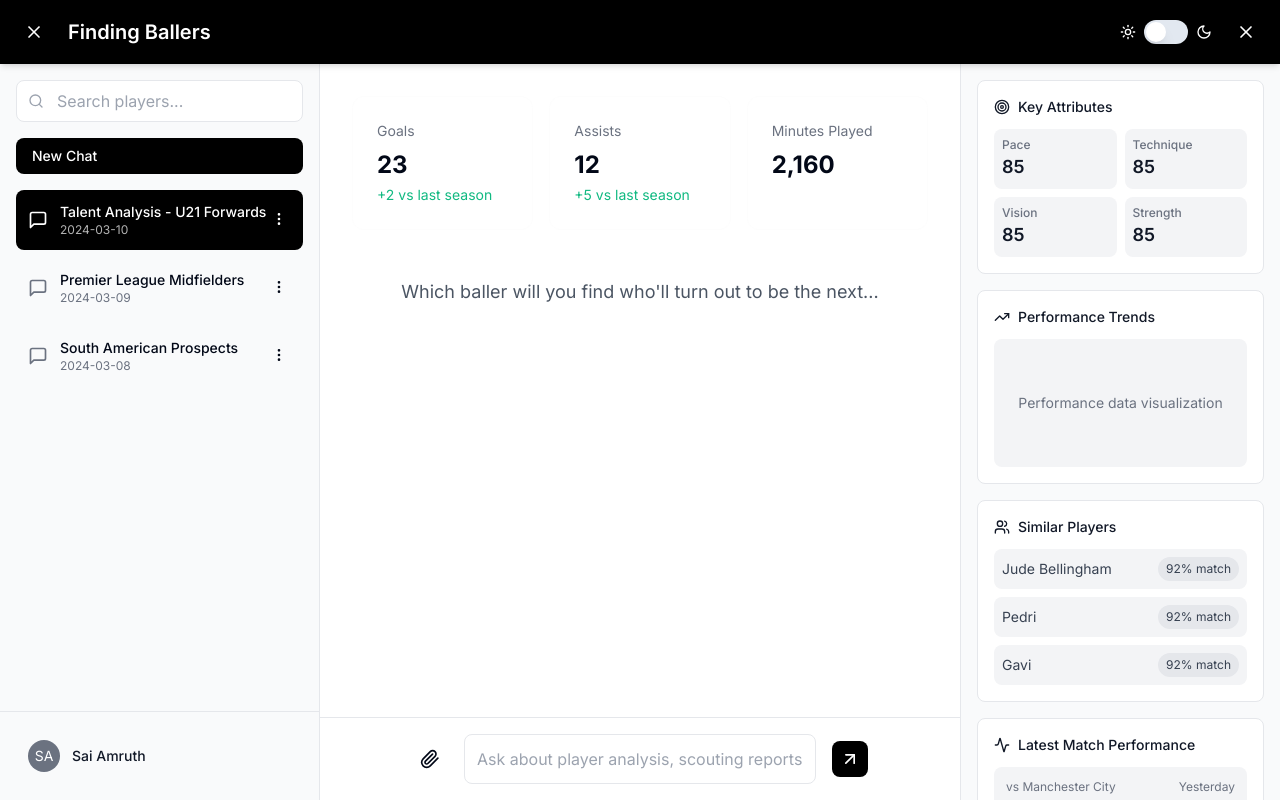
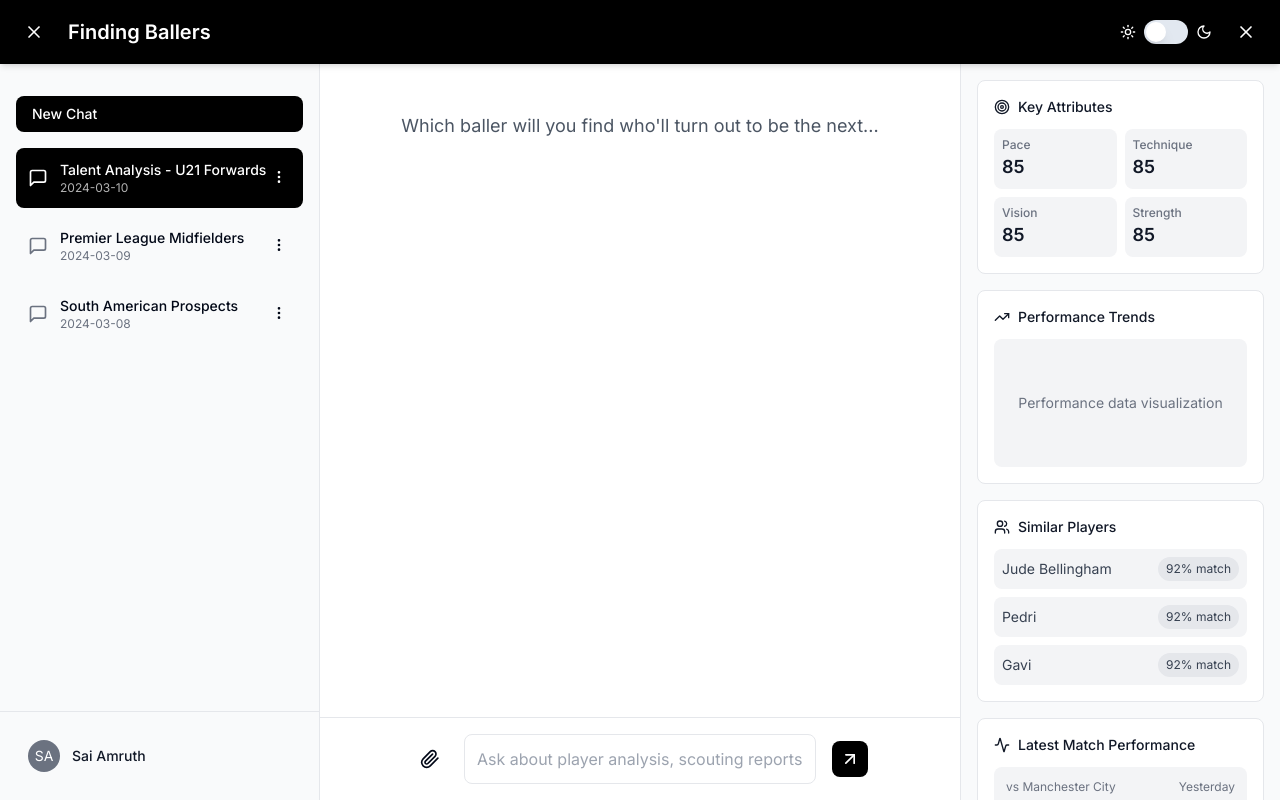
Before and after one commit to amruv/ScoutSmart-Dev, a React (Vite) app: page / in a window 1280 px wide. Built offline with nearby package versions, Linux system fonts and the light colour scheme.

Commit message:
Remove search bar and stats grid
Remove the player search bar and stats grid from the UI.  This simplifies the component structure.

```diff
--- a/src/pages/Index.tsx
+++ b/src/pages/Index.tsx
@@ -1,3 +1,4 @@
+
 import { useState } from "react";
 import { cn } from "@/lib/utils";
 import { Header } from "@/components/Header";
@@ -8,8 +9,6 @@ import { RightSidebar } from "@/components/RightSidebar";
 import { ChatDialogs } from "@/components/ChatDialogs";
 import { ProfileBanner } from "@/components/ProfileBanner";
 import { LoadingSpinner } from "@/components/LoadingSpinner";
-import { StatsGrid } from "@/components/StatsGrid";
-import { SearchBar } from "@/components/SearchBar";
 import type { Conversation, Message } from "@/types/chat";
 
 const Index = () => {
@@ -138,7 +137,6 @@ const Index = () => {
         )}
       >
         <div className="p-4 h-full relative">
-          <SearchBar />
           <div className="mt-4">
             <button
               onClick={handleNewChat}
@@ -171,7 +169,6 @@ const Index = () => {
       )}>
         <div className="h-full flex flex-col">
           <div className="flex-1 p-4 overflow-y-auto">
-            <StatsGrid />
             <MessageList messages={messages} isDarkMode={isDarkMode} />
           </div>
           <div className={cn(
```
